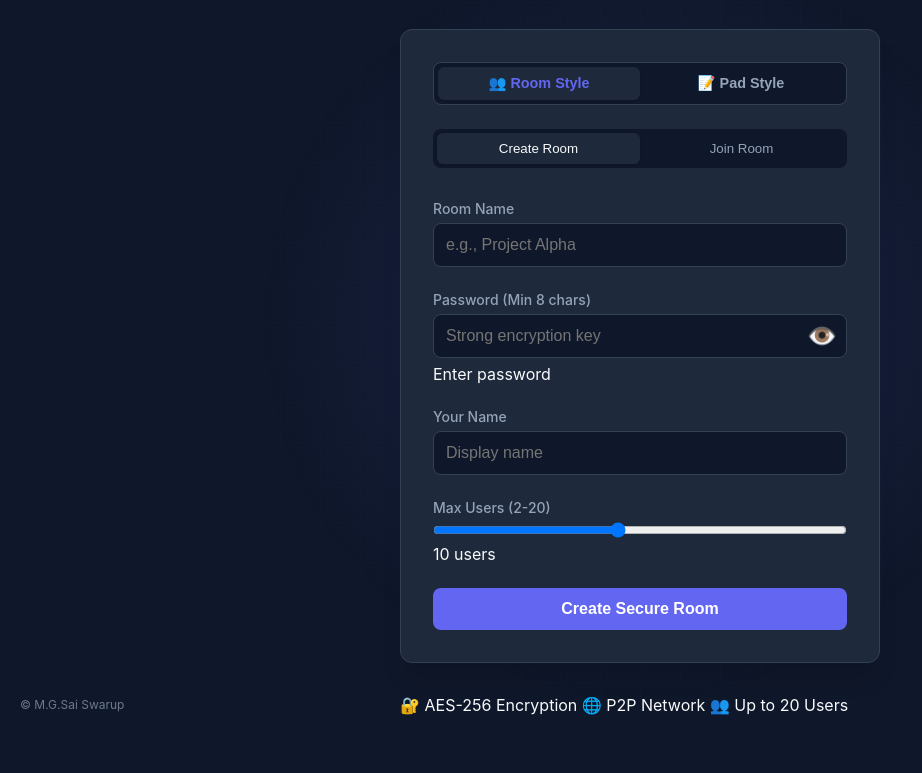
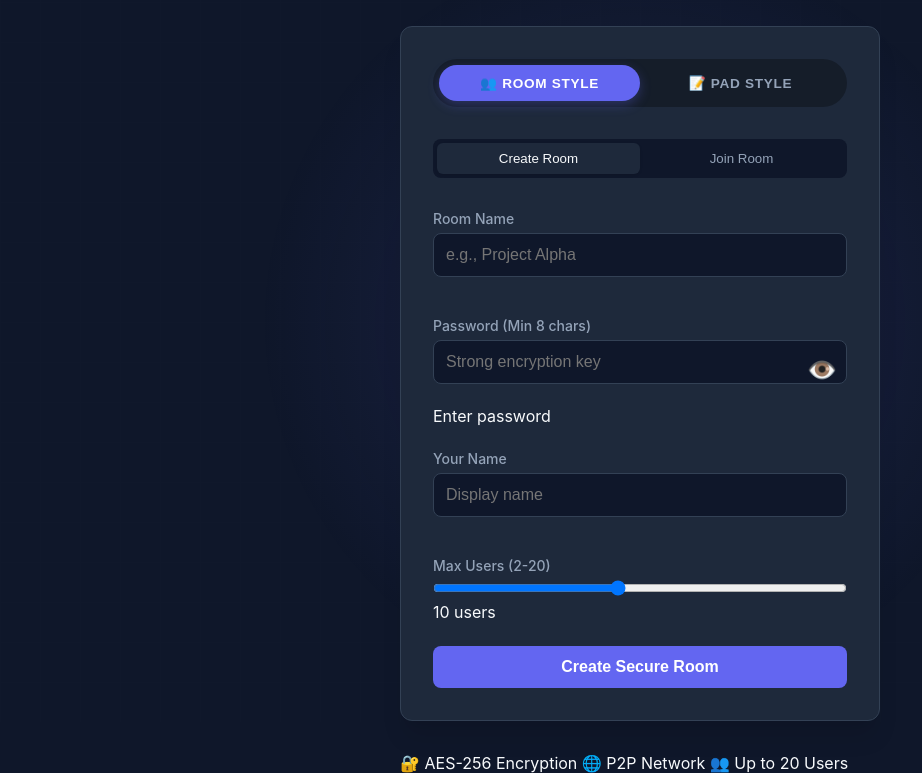
Before and after one commit to mattasaiswaroop5641-byte/Shadowpad, a website: page public/index.html in a window 1280 px wide. Shown: the part 78-851 px from the top of the page, without its empty margins (0-922 px from the left). Before the commit the page ends 800 px from the top, so only its background shows below. Drawn offline with nearby package versions, Linux system fonts and the light colour scheme; no server answers.

Commit message:
Remove footer and update upload text

```diff
--- a/public/src/css/main.css
+++ b/public/src/css/main.css
@@ -67,6 +67,8 @@ body {
 
 .auth-header {
     text-align: center;
+    margin-bottom: var(--space-xl);
+    padding-top: var(--space-lg);
 }
 
 .logo {
@@ -88,10 +90,49 @@ body {
 
 .logo-icon {
     font-size: 2rem;
+    animation: float 3s ease-in-out infinite;
+}
+
+@keyframes float {
+    0% { transform: translateY(0px); }
+    50% { transform: translateY(-6px); }
+    100% { transform: translateY(0px); }
 }
 
 .tagline {
     color: var(--text-muted);
+}
+
+/* Auth Card & Inputs */
+.auth-card {
+    background: rgba(30, 41, 59, 0.7);
+    backdrop-filter: blur(12px);
+    border: 1px solid rgba(255, 255, 255, 0.1);
+    border-radius: 16px;
+    padding: 2.5rem;
+    box-shadow: 0 25px 50px -12px rgba(0, 0, 0, 0.5);
+}
+
+input[type="text"],
+input[type="password"],
+select {
+    width: 100%;
+    padding: 14px 16px;
+    background: rgba(15, 23, 42, 0.4);
+    border: 1px solid var(--border-color);
+    border-radius: 8px;
+    color: var(--text-color);
+    font-size: 1rem;
+    transition: all 0.2s ease;
+    margin-bottom: var(--space-md);
+}
+
+input:focus,
+select:focus {
+    outline: none;
+    border-color: var(--primary-color);
+    background: rgba(15, 23, 42, 0.8);
+    box-shadow: 0 0 0 4px rgba(var(--primary-color-rgb), 0.1);
 }
 
 /* App Module Layout */
@@ -191,47 +232,35 @@ body {
     color: var(--text-muted);
 }
 
-.app-footer {
-    position: fixed;
-    bottom: 10px;
-    left: 0;
-    width: 100%;
-    text-align: left;
-    padding-left: 20px;
-    color: var(--text-muted);
-    font-size: 0.75rem;
-    pointer-events: none;
-    z-index: 100;
-    opacity: 0.7;
-}
-
 /* Style Switcher (Room vs Pad) */
 .style-switcher {
     display: flex;
-    background: var(--bg-color);
-    padding: 4px;
-    border-radius: var(--radius-md);
-    margin-bottom: var(--space-lg);
-    border: 1px solid var(--border-color);
+    background: rgba(0, 0, 0, 0.3);
+    padding: 6px;
+    border-radius: 50px;
+    margin-bottom: 2rem;
+    border: none;
 }
 
 .style-btn {
     flex: 1;
-    padding: 8px;
+    padding: 10px;
     background: transparent;
     border: none;
     color: var(--text-muted);
-    border-radius: 6px;
+    border-radius: 40px;
     cursor: pointer;
     font-weight: 600;
-    font-size: 0.9rem;
+    font-size: 0.85rem;
+    text-transform: uppercase;
+    letter-spacing: 0.05em;
     transition: all 0.2s;
 }
 
 .style-btn.active {
-    background: var(--surface-color);
-    color: var(--primary-color);
-    box-shadow: 0 1px 2px rgba(0,0,0,0.1);
+    background: var(--primary-color);
+    color: #fff;
+    box-shadow: 0 4px 12px rgba(var(--primary-color-rgb), 0.3);
 }
 
 .pad-actions {
--- a/public/src/js/app.js
+++ b/public/src/js/app.js
@@ -429,11 +429,16 @@ socket.on('update-permissions', (data) => {
     }
 });
 
-// --- Inject Footer ---
-const footer = document.createElement('div');
-footer.className = 'app-footer';
-footer.innerHTML = '&copy; M.G.Sai Swarup';
-document.body.appendChild(footer);
+// --- Update Upload Zone Text (10MB -> 25MB) ---
+if (uploadZone) {
+    const walker = document.createTreeWalker(uploadZone, NodeFilter.SHOW_TEXT, null, false);
+    let node;
+    while (node = walker.nextNode()) {
+        if (node.nodeValue.includes('10')) {
+            node.nodeValue = node.nodeValue.replace('10', '25');
+        }
+    }
+}
 
 permUpload.addEventListener('change', () => {
     if (currentRoomId) {
```
